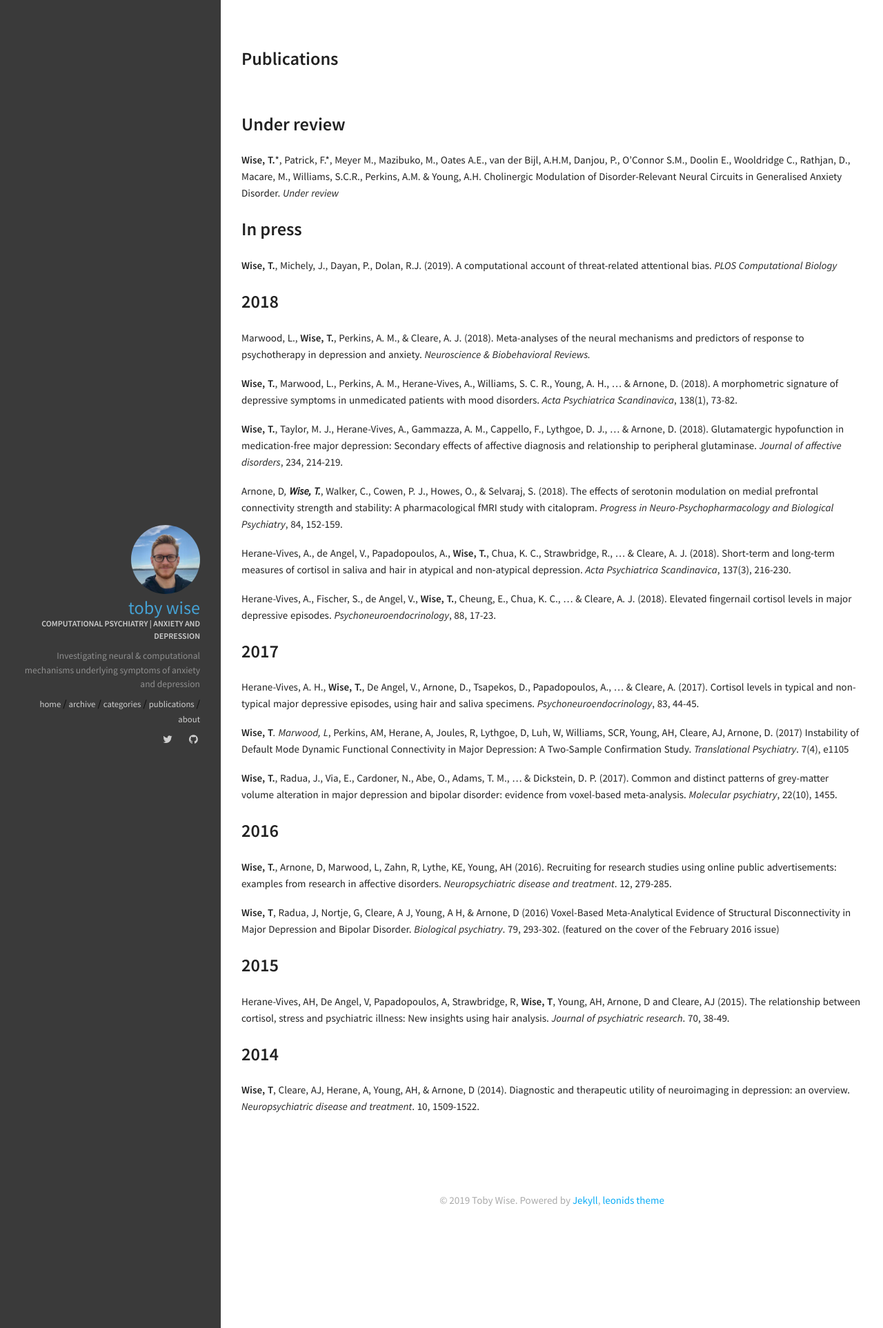
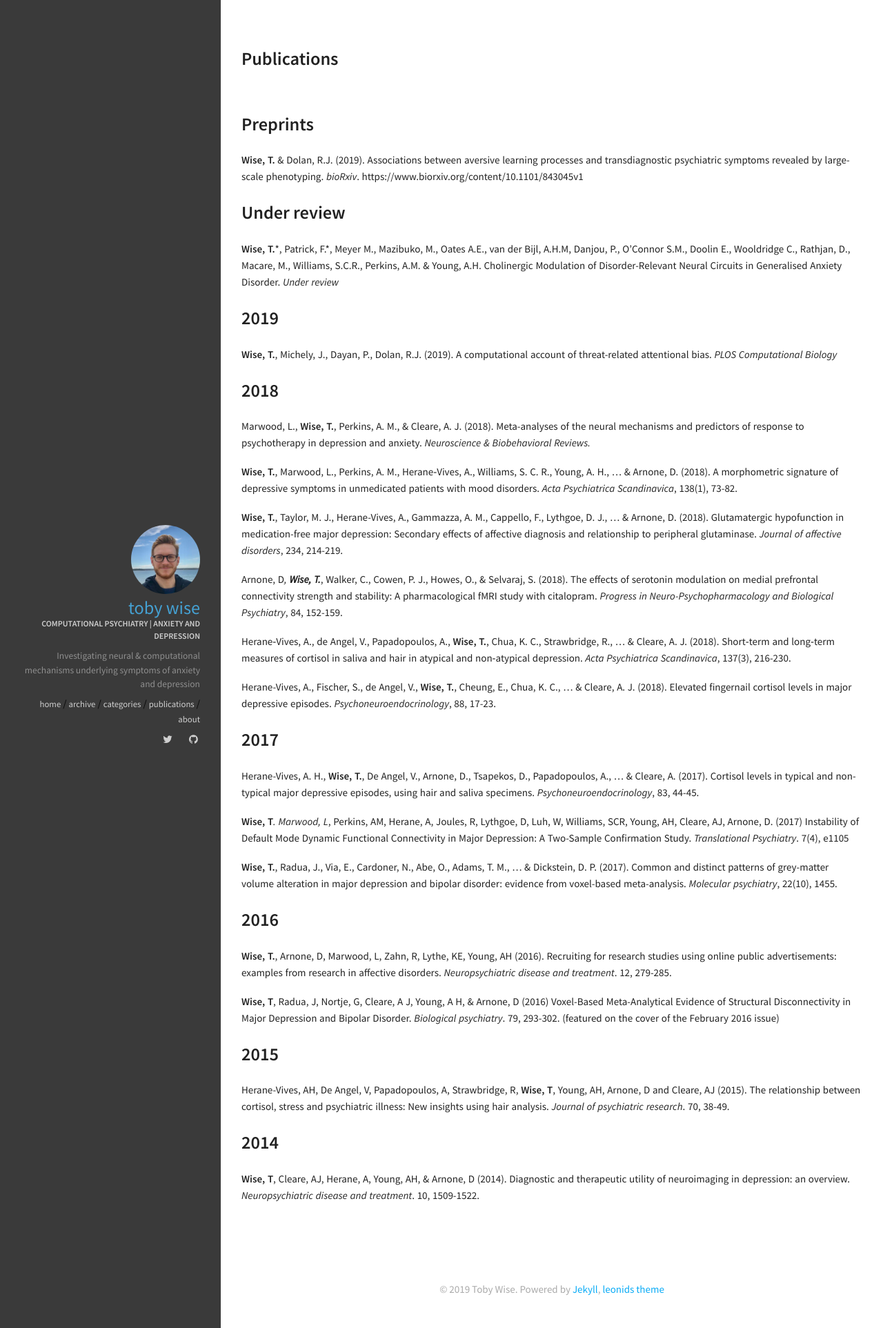
Before and after one commit to tobywise/tobywise.github.io, a Jekyll site: the page built from publications.md, in a window 1280 px wide. Shown: the whole page at 69% size. Built offline with Jekyll 4.4.1, drawn with Linux system fonts in a browser that asks for light colours.

Commit message:
publications + about section

```diff
--- a/_includes/sections/about.html
+++ b/_includes/sections/about.html
@@ -3,7 +3,8 @@
 <div>
     <img src='../img/toby.png' class="about-img"></img>
     <br>
-    I'm a Sir Henry Wellcome fellow based at the UCL Max Planck Centre for Computational Psychiatry and Ageing Research at UCL.
+    I'm a Sir Henry Wellcome fellow based at the UCL Max Planck Centre for Computational Psychiatry and Ageing Research at UCL and the Division of the Humanities and
+    Social Sciences at Caltech.
     I use computational modelling and neuroimaging to understand the mechanisms underlying symptoms of anxiety and depression.
     <br><br>
     I started my academic career with a BSc in Psychology and MSc in Cognitive Neuroscience at the University of Sussex, before completing a PhD at
--- a/publications.md
+++ b/publications.md
@@ -4,11 +4,16 @@
 permalink: /publications/
 ---
 
+## Preprints
+
+**Wise, T.** & Dolan, R.J. (2019). Associations between aversive learning processes and transdiagnostic psychiatric symptoms revealed by large-scale phenotyping. _bioRxiv_. https://www.biorxiv.org/content/10.1101/843045v1
+
+
 ## Under review
 
 **Wise, T.**\*, Patrick, F.*, Meyer M., Mazibuko, M., Oates A.E., van der Bijl, A.H.M, Danjou, P., O’Connor S.M., Doolin E., Wooldridge C., Rathjan, D., Macare, M., Williams, S.C.R., Perkins, A.M. & Young, A.H. Cholinergic Modulation of Disorder-Relevant Neural Circuits in Generalised Anxiety Disorder. _Under review_
 
-## In press
+## 2019
 
 **Wise, T.**, Michely, J., Dayan, P., Dolan, R.J. (2019). A computational account of threat-related attentional bias. _PLOS Computational Biology_
 
```
